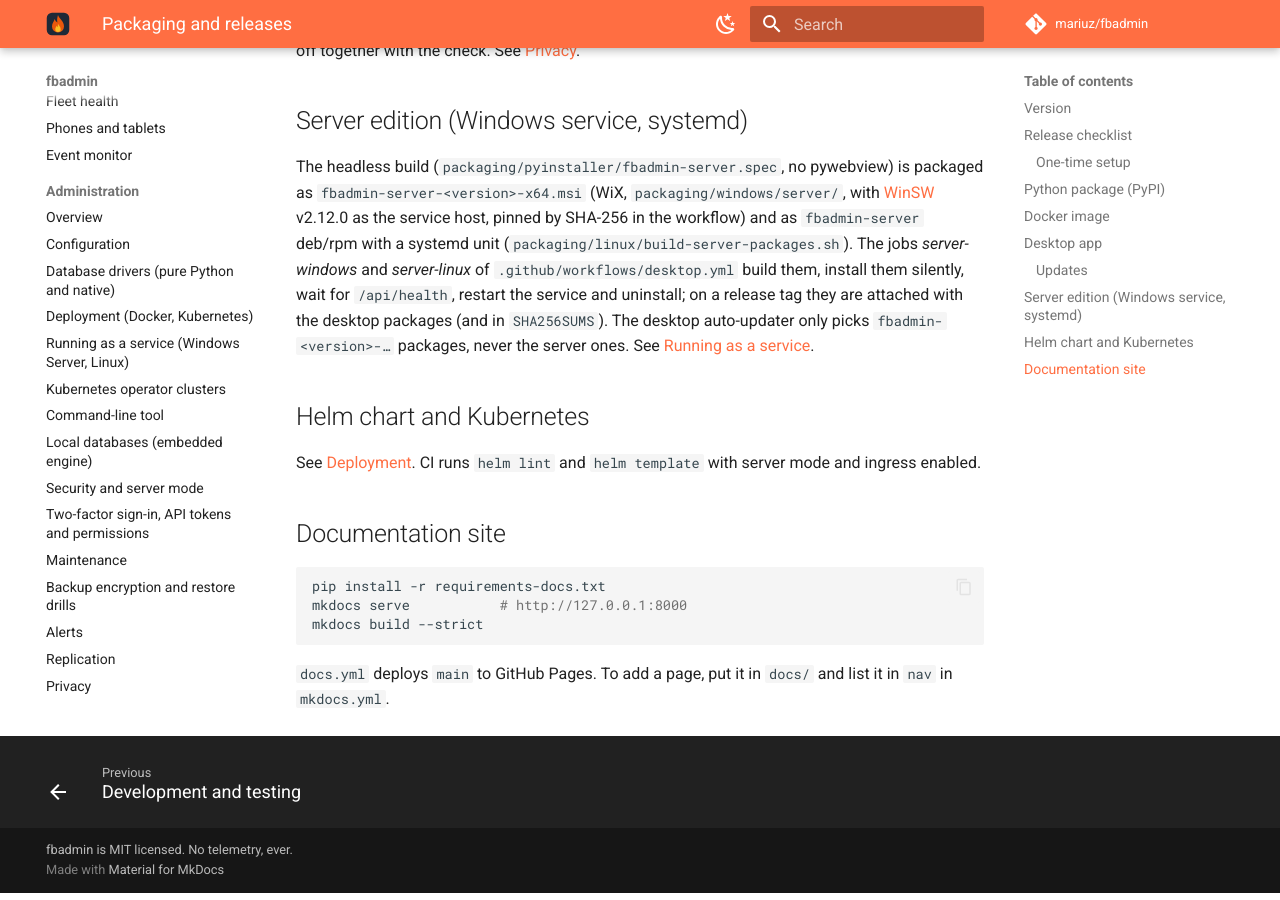
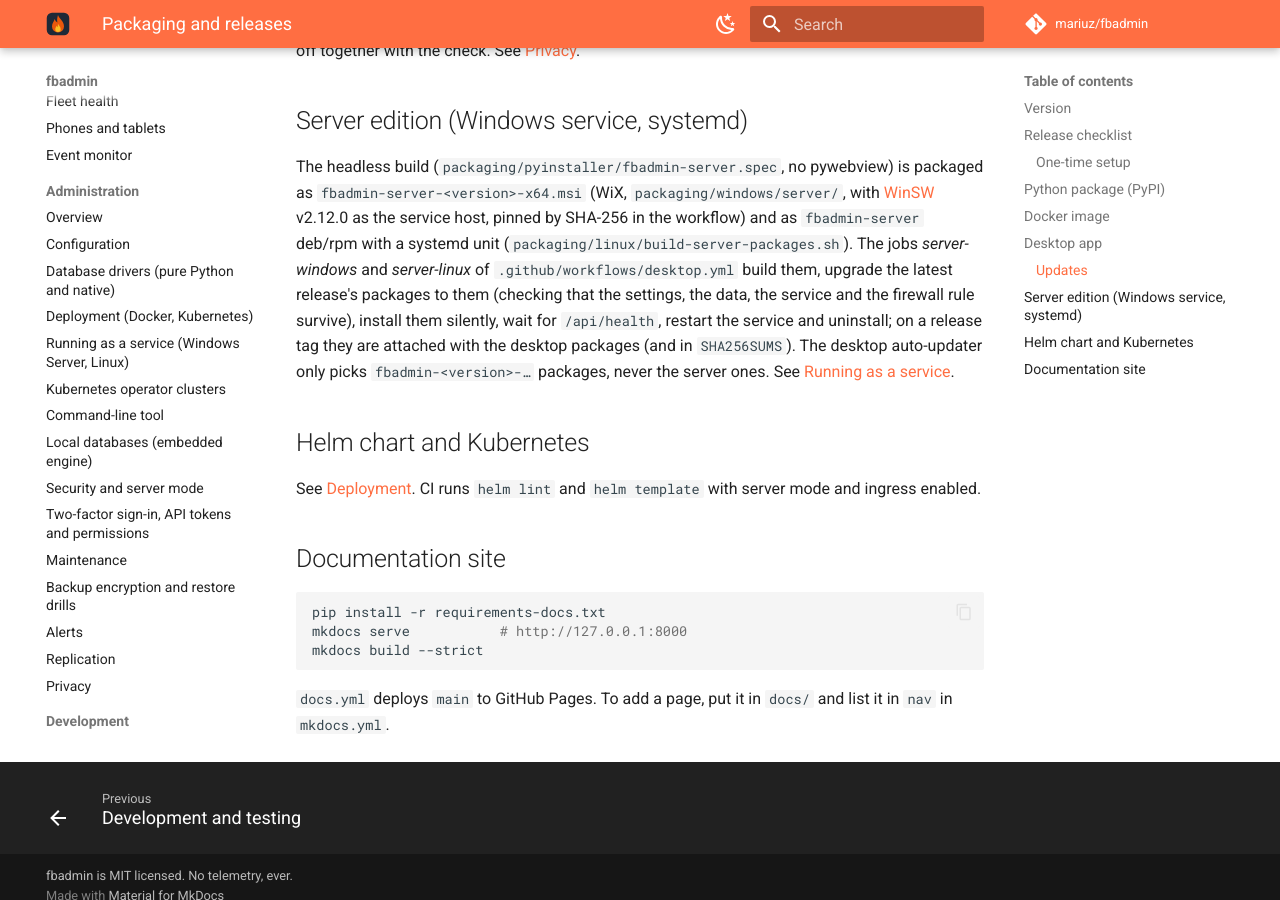
Before and after one commit to mariuz/fbadmin, an MkDocs documentation site: the page built from docs/PACKAGING.md, in a window 1280 px wide and 900 px high, scrolled down 4517 px. Built offline with MkDocs 1.6.1 and Material for MkDocs 9.7.7, drawn with Linux system fonts in a browser that asks for light colours; comment, search, counter and statistics services are not loaded.

Commit message:
Server packages: CI upgrades the latest release to the new build
Windows: the released MSI is installed with a port, a firewall rule, a
registered server and an edited fbadmin.toml, then the new MSI over it; one
product remains, with the new program, the same service account, the kept
settings and data and the firewall rule. Linux: the released deb, data and a
changed port, then dpkg -i of the new deb (the configuration file kept).

MajorUpgrade allows same-version upgrades, so a rebuilt package of the same
version replaces the installed one instead of being installed next to it.

Co-Authored-By: Claude Opus 5.5 <noreply@anthropic.com>
Claude-Session: https://claude.ai/code/session_01LswCuZ9FBUgatFktSaCaMj

```diff
--- a/docs/PACKAGING.md
+++ b/docs/PACKAGING.md
@@ -164,8 +164,9 @@ The headless build (`packaging/pyinstaller/fbadmin-server.spec`, no pywebview) i
 `fbadmin-server-<version>-x64.msi` (WiX, `packaging/windows/server/`, with [WinSW](https://github.com/winsw/winsw)
 v2.12.0 as the service host, pinned by SHA-256 in the workflow) and as `fbadmin-server` deb/rpm with a systemd unit
 (`packaging/linux/build-server-packages.sh`). The jobs *server-windows* and *server-linux* of
-`.github/workflows/desktop.yml` build them, install them silently, wait for `/api/health`, restart the service and
-uninstall; on a release tag they are attached with the desktop packages (and in `SHA256SUMS`). The desktop
+`.github/workflows/desktop.yml` build them, upgrade the latest release's packages to them (checking that the
+settings, the data, the service and the firewall rule survive), install them silently, wait for `/api/health`,
+restart the service and uninstall; on a release tag they are attached with the desktop packages (and in `SHA256SUMS`). The desktop
 auto-updater only picks `fbadmin-<version>-…` packages, never the server ones. See
 [Running as a service](admin/service.md).
 
```
Also changed, not shown: docs/admin/service.md (+4 -0 lines), 2 other files.
